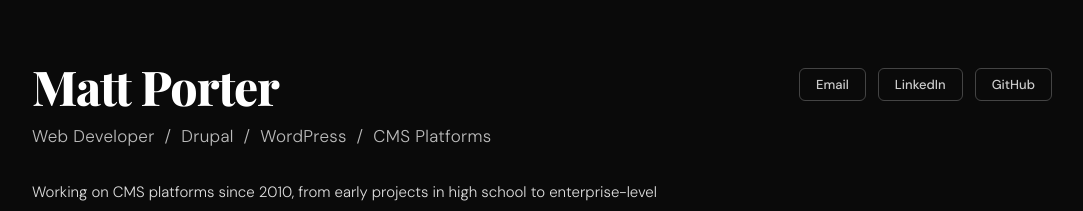
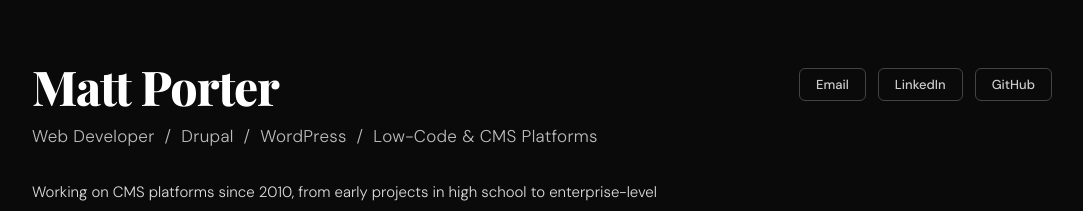
Before and after one commit to mellisporter/portfolio, a React (Vite) app: page / in a window 1280 px wide. Shown: the top 211 px of the page, without its empty margins (98-1181 px from the left). Built offline with nearby package versions, Linux system fonts and the light colour scheme.

Commit message:
low code

```diff
--- a/src/Portfolio.jsx
+++ b/src/Portfolio.jsx
@@ -325,7 +325,7 @@ export default function Portfolio() {
                 fontWeight: 300,
                 letterSpacing: "0.3px",
               }}>
-                Web Developer &nbsp;/&nbsp; Drupal &nbsp;/&nbsp; WordPress &nbsp;/&nbsp; CMS Platforms
+                Web Developer &nbsp;/&nbsp; Drupal &nbsp;/&nbsp; WordPress &nbsp;/&nbsp; Low-Code & CMS Platforms
               </p>
             </div>
             <div style={{ display: "flex", gap: 12, flexWrap: "wrap", paddingTop: 8 }}>
```
